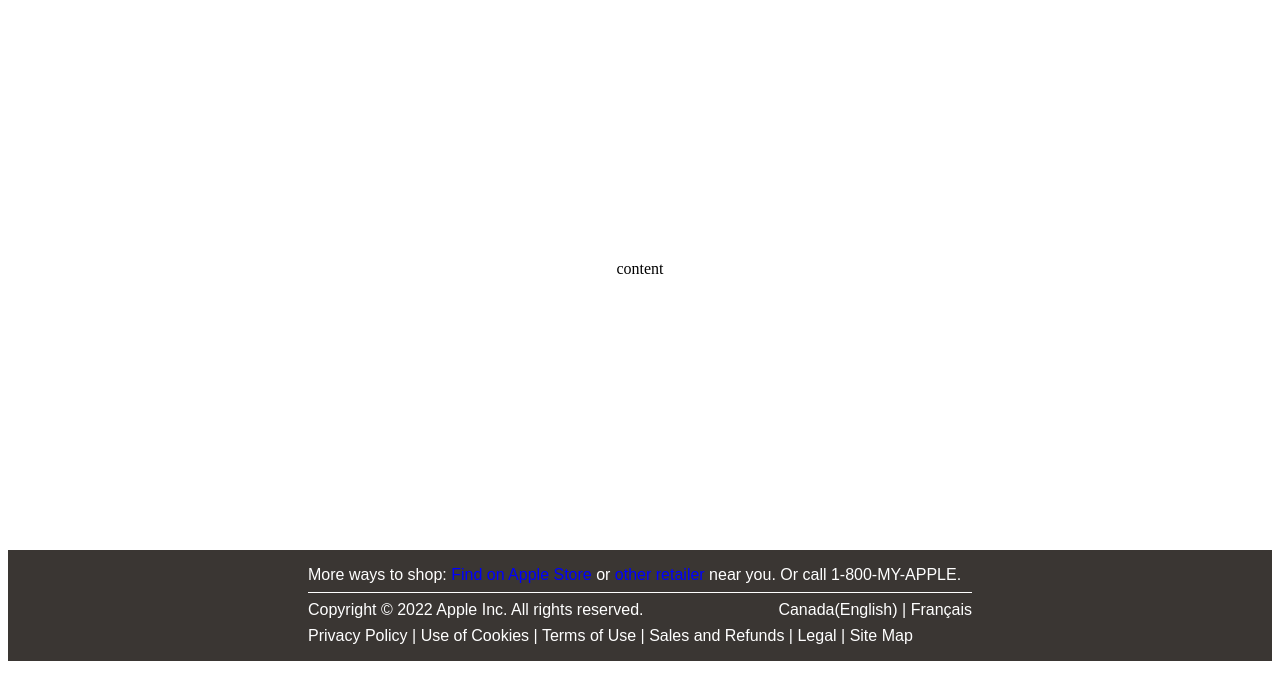
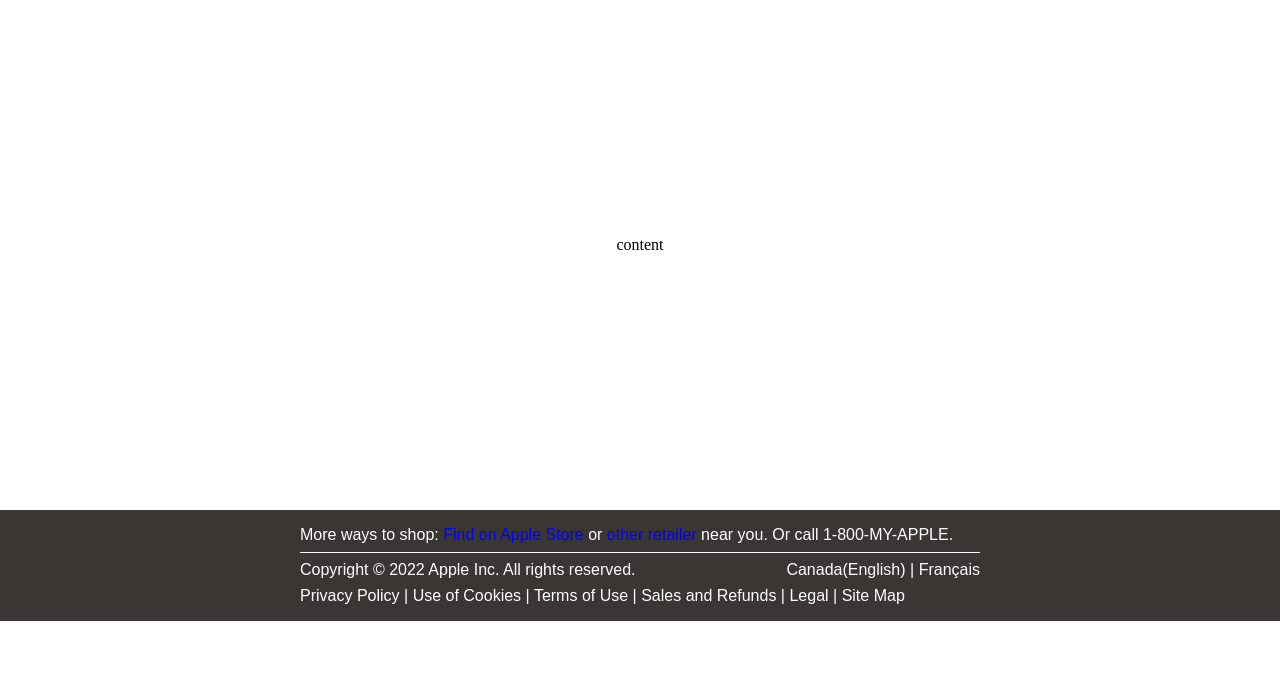
Before and after one commit to yczwan520/HTML-CSS-1, a plain HTML site: page exercise-01/index.html in a window 1280 px wide. Shown: the part 124-800 px from the top of the page. Drawn offline with Linux system fonts and the light colour scheme.

Commit message:
change of html css

```diff
--- a/exercise-01/index.html
+++ b/exercise-01/index.html
@@ -8,6 +8,7 @@
     <link rel="stylesheet" href="style.css" />
   </head>
   <body>
+    <div class="container">
       <nav class="header">
         <a href="#"><img src="./imgs/icons.svg" alt="apple icons" /></a>
         <a href="#">MAC</a>
@@ -41,5 +42,6 @@
           <a href="#">Site Map</a>
         </nav>
       </div>
+    </div>
   </body>
 </html>
--- a/exercise-01/style.css
+++ b/exercise-01/style.css
@@ -1,3 +1,13 @@
+* {
+  margin: 0;
+  padding: 0;
+  box-sizing: border-box;
+}
+.container {
+  display: flex;
+  flex-direction: column;
+  height: 100vh;
+}
 .header {
   background-color: #3a3633;
   color: white;
```
Lines whose indentation alone changed are shown as unchanged.
